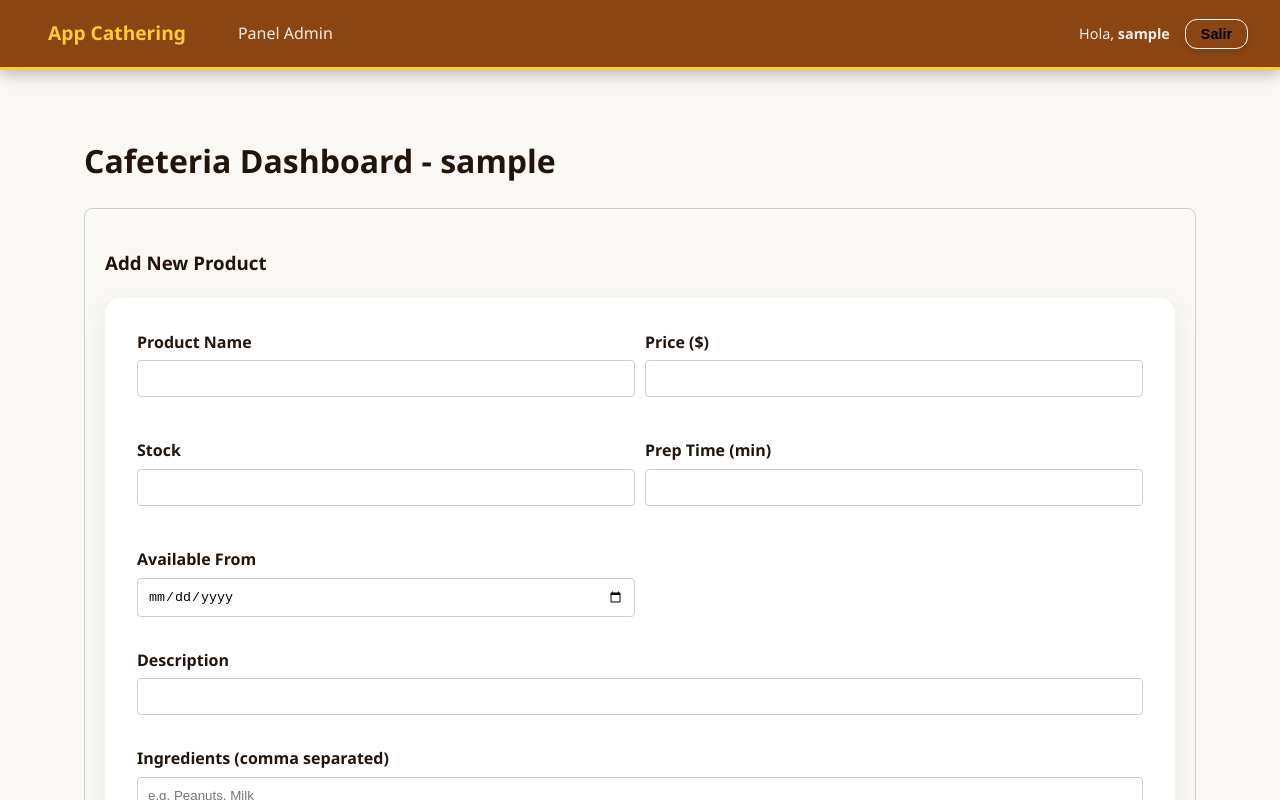
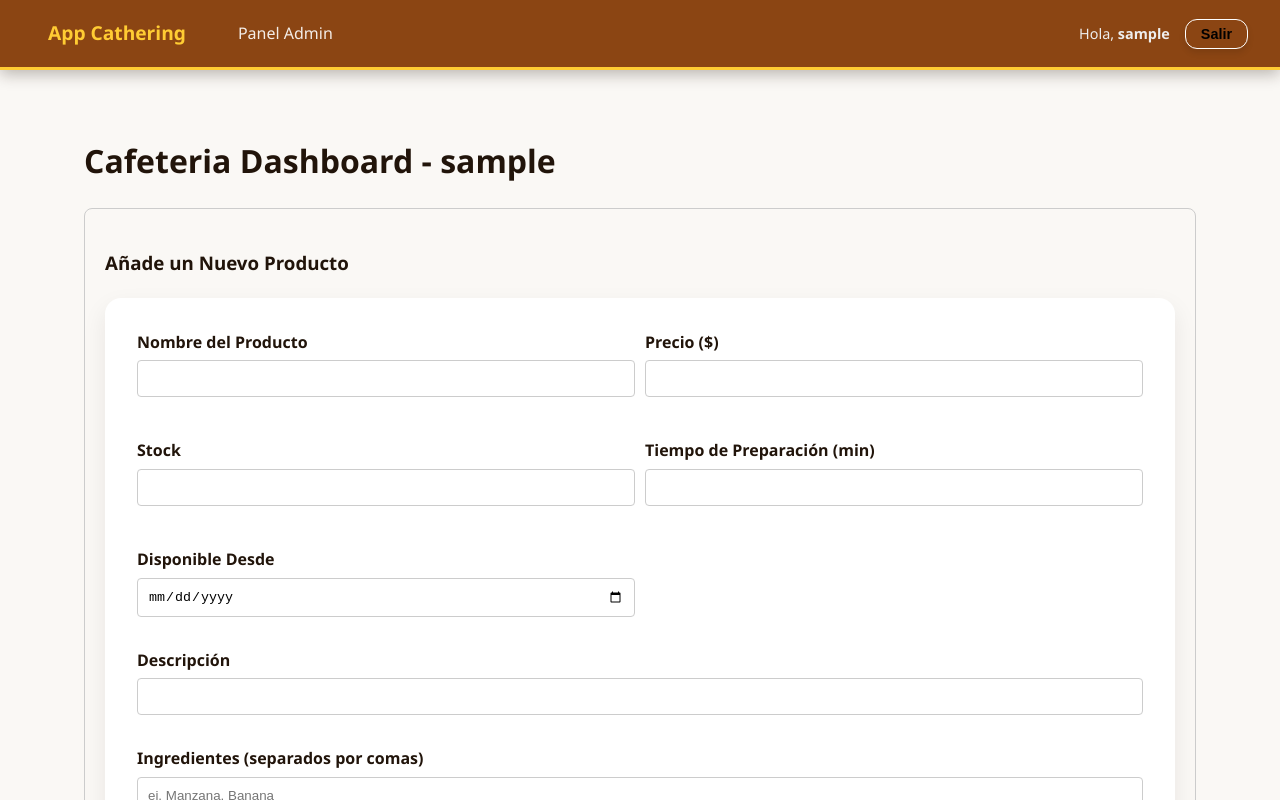
Before and after one commit to M1LO225/Cathering3, a React (Vite) app in the folder frontend/: page /manage-menu in a window 1280 px wide. Built offline with nearby package versions, Linux system fonts and the light colour scheme; no server answers; sample sign-in values are in the browser's storage.

Commit message:
translation on labels to spanish

```diff
--- a/frontend/src/pages/CafeteriaDashboard.jsx
+++ b/frontend/src/pages/CafeteriaDashboard.jsx
@@ -100,30 +100,29 @@ const CafeteriaDashboard = () => {
 
             {/* Create Form */}
             <div style={{ border: '1px solid #ccc', padding: '20px', marginBottom: '30px', borderRadius: '8px' }}>
-                <h3>Add New Product</h3>
+                <h3>Añade un Nuevo Producto</h3>
                 <form onSubmit={handleSubmit} encType="multipart/form-data">
                     <div style={{ display: 'grid', gridTemplateColumns: '1fr 1fr', gap: '10px' }}>
-                        {/* INPUT NAMES MUST MATCH STATE KEYS (ENGLISH) */}
-                        <Input label="Product Name" name="name" value={newProduct.name} onChange={handleChange} required />
-                        <Input label="Price ($)" name="price" type="number" step="0.01" value={newProduct.price} onChange={handleChange} required />
+                        <Input label="Nombre del Producto" name="name" value={newProduct.name} onChange={handleChange} required />
+                        <Input label="Precio ($)" name="price" type="number" step="0.01" value={newProduct.price} onChange={handleChange} required />
                         <Input label="Stock" name="stock" type="number" value={newProduct.stock} onChange={handleChange} />
-                        <Input label="Prep Time (min)" name="preparationTime" type="number" value={newProduct.preparationTime} onChange={handleChange} />
-                        <Input label="Available From" name="availableFrom" type="date" value={newProduct.availableFrom} onChange={handleChange}/>
+                        <Input label="Tiempo de Preparación (min)" name="preparationTime" type="number" value={newProduct.preparationTime} onChange={handleChange} />
+                        <Input label="Disponible Desde" name="availableFrom" type="date" value={newProduct.availableFrom} onChange={handleChange}/>
                     </div>
-                    <Input label="Description" name="description" value={newProduct.description} onChange={handleChange} />
-                    <Input label="Ingredients (comma separated)" name="ingredients" placeholder="e.g. Peanuts, Milk" value={newProduct.ingredients} onChange={handleChange} />
+                    <Input label="Descripción" name="description" value={newProduct.description} onChange={handleChange} />
+                    <Input label="Ingredientes (separados por comas)" name="ingredients" placeholder="ej. Manzana, Banana" value={newProduct.ingredients} onChange={handleChange} />
 
                     <div style={{ marginBottom: '15px' }}>
-                        <label style={{ fontWeight: 'bold', display: 'block', marginBottom: '5px' }}>Product Image</label>
+                        <label style={{ fontWeight: 'bold', display: 'block', marginBottom: '5px' }}>Imagen del Producto</label>
                         <input type="file" accept="image/*" onChange={handleFileChange} required />
                     </div>
 
-                    <Button type="submit">Publish Product</Button>
+                    <Button type="submit">Publicar Producto</Button>
                 </form>
             </div>
 
             {/* Product List */}
-            <h3>Current Menu</h3>
+            <h3>Menú Actual</h3>
             {loading ? <p>Loading...</p> : (
                 <div style={{ display: 'grid', gridTemplateColumns: 'repeat(auto-fill, minmax(200px, 1fr))', gap: '20px' }}>
                     {Array.isArray(products) && products.length > 0 ? (
@@ -153,7 +152,7 @@ const CafeteriaDashboard = () => {
                         ))
                     ) : (
                         <div style={{gridColumn: '1 / -1', textAlign: 'center', padding: '20px', color: '#666'}}>
-                            <p>No products found.</p>
+                            <p>No hay productos.</p>
                         </div>
                     )}
                 </div>
```
